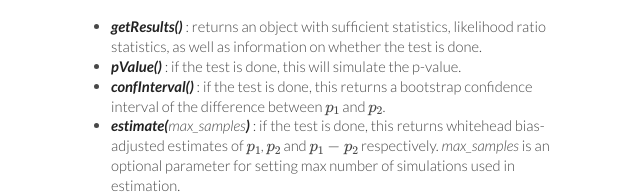
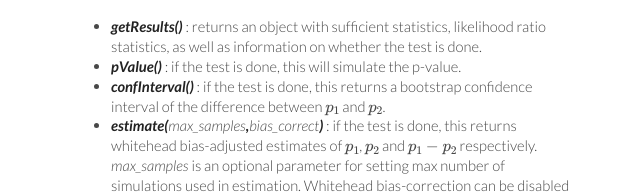
Before and after one commit to auduno/SeGLiR, a plain HTML site: page documentation/reference.html in a window 1280 px wide. Shown: the part 3103-3295 px from the top of the page, without its empty margins (499-1139 px from the left). Drawn offline with nearby package versions, Linux system fonts and the light colour scheme; some packages are replaced by stand-ins of ours.

Commit message:
Added documentation of optional parameter bias_correct

```diff
--- a/documentation/reference.html
+++ b/documentation/reference.html
@@ -349,7 +349,7 @@ If this function returns the strings "true" or "false", the test has finished. "
 <li><em><strong>getResults()</strong></em> : returns an object with sufficient statistics, likelihood ratio statistics, as well as information on whether the test is done.</li>
 <li><em><strong>pValue()</strong></em> : if the test is done, this will simulate the p-value.</li>
 <li><em><strong>confInterval()</strong></em> : if the test is done, this returns a bootstrap confidence interval of the difference between $p_1$ and $p_2$.</li>
-<li><em><strong>estimate(</strong>max_samples<strong>)</strong></em> : if the test is done, this returns whitehead bias-adjusted estimates of $p_1$, $p_2$ and $p_1 - p_2$ respectively. <em>max_samples</em> is an optional parameter for setting max number of simulations used in estimation.</li>
+<li><em><strong>estimate(</strong>max_samples<strong>,</strong>bias_correct<strong>)</strong></em> : if the test is done, this returns whitehead bias-adjusted estimates of $p_1$, $p_2$ and $p_1 - p_2$ respectively. <em>max_samples</em> is an optional parameter for setting max number of simulations used in estimation. Whitehead bias-correction can be disabled by setting optional parameter <em>bias_correct</em> to <em>false</em>.</li>
 <li><em><strong>getData()</strong></em> : returns two arrays with the sequences of samples of $X$ and $Y$ collected so far.</li>
 <li><em><strong>addData(</strong>{x : 1, y : 1}<strong>)</strong></em> : add data points from samples of $X$ and $Y$ respectively. Note that it's possible to add samples from $X$ and $Y$ separately. Returns <em>undefined</em> until test is finished, when it will return either <em>"true"</em> ($H_A$ was rejected) or <em>"false"</em> ($H_0$ was rejected) as a string. Note that after the test is finished, the instance will still store new samples added, but test statistics and conclusion will not be updated. All stored samples collected can be retrieved via <em>getData()</em>.</li>
 <li><em><strong>expectedSamplesize(</strong>p1, p2<strong>)</strong></em> : simulates the expected sample size needed for concluding a test with true parameters $p_1$ and $p_2$.</li>
@@ -409,7 +409,7 @@ test.estimate(); // returns [0, 1, -1]
 <li><em><strong>getResults()</strong></em> : returns an object with sufficient statistics, likelihood ratio statistics, as well as information on whether the test is done.</li>
 <li><em><strong>pValue()</strong></em> : if the test is done, this simulates the p-value.</li>
 <li><em><strong>confInterval()</strong></em> : if the test is done, this returns a bootstrap confidence interval of the difference between $\mu_1$ and $\mu_2$.</li>
-<li><em><strong>estimate(</strong>max_samples<strong>)</strong></em> : if the test is done, this returns whitehead bias-adjusted estimates of $\mu_1$, $\mu_2$ and $\mu_1 - \mu_2$ respectively. <em>max_samples</em> is an optional parameter for setting max number of simulations used in estimation.</li>
+<li><em><strong>estimate(</strong>max_samples<strong>,<strong>bias_correct</strong>)</strong></em> : if the test is done, this returns whitehead bias-adjusted estimates of $\mu_1$, $\mu_2$ and $\mu_1 - \mu_2$ respectively. <em>max_samples</em> is an optional parameter for setting max number of simulations used in estimation. Whitehead bias-correction can be disabled by setting optional parameter <em>bias_correct</em> to <em>false</em>.</li>
 <li><em><strong>getData()</strong></em> : returns two arrays with the sequences of samples of $X$ and $Y$ collected so far.</li>
 <li><em><strong>addData(</strong>{x : 9.2, y : 8.5}<strong>)</strong></em> : add data points from samples of $X$ and $Y$ respectively. Note that it's possible to add samples from $X$ and $Y$ separately. Returns <em>undefined</em> until test is finished, when it will return either <em>"true"</em> ($H_A$ was rejected) or <em>"false"</em> ($H_0$ was rejected) as a string. Note that after the test is finished, the instance will still store new data points added internally, but test statistics and conclusion will not be updated. All stored data points collected can be retrieved via <em>getData()</em>.</li>
 <li><em><strong>expectedSamplesize(</strong>[mu1,variance], [mu2,variance]<strong>)</strong></em> : simulates the expected sample size needed for concluding a test with true means $\mu_1$, $\mu_2$ and variance as given.</li>
@@ -462,7 +462,7 @@ test.estimate() // returns [4.1673, 7.9274, -3.7601]
 <ul>
 <li><em><strong>getResults()</strong></em> : returns an object with sufficient statistics, likelihood ratio statistics, as well as information on whether the test is done.</li>
 <li><em><strong>confInterval()</strong></em> : if the test is done, this returns a bootstrap confidence interval of the difference between $p_1$ and $p_2$.</li>
-<li><em><strong>estimate(</strong>max_samples<strong>)</strong></em> : if the test is done, this returns whitehead bias-adjusted estimates of $p_1$, $p_2$ and $p_1 - p_2$ respectively. <em>max_samples</em> is an optional parameter for setting max number of simulations used in estimation.</li>
+<li><em><strong>estimate(</strong>max_samples<strong>,<strong>bias_correct</strong>)</strong></em> : if the test is done, this returns whitehead bias-adjusted estimates of $p_1$, $p_2$ and $p_1 - p_2$ respectively. <em>max_samples</em> is an optional parameter for setting max number of simulations used in estimation. Whitehead bias-correction can be disabled by setting optional parameter <em>bias_correct</em> to <em>false</em>.</li>
 <li><em><strong>getData()</strong></em> : returns two arrays with the sequences of samples of $X$ and $Y$ collected so far.</li>
 <li><em><strong>addData(</strong>{x : 1, y : 1}<strong>)</strong></em> : add data points from samples of $X$ and $Y$ respectively. Note that it's possible to add samples from $X$ and $Y$ separately. Returns <em>undefined</em> until test is finished, when it will return either <em>"X"</em> (i.e. $p_1 > p_2$) or <em>"Y"</em> ($p_2 > p_1$) as a string. Note that after the test is finished, the instance will still store new sampels added, but test statistics and conclusion will not be updated. All stored samples collected can be retrieved via <em>getData()</em>.</li>
 <li><em><strong>expectedSamplesize(</strong>p1, p2<strong>)</strong></em> : simulates the expected sample size needed for concluding a test with true parameters $p_1$ and $p_2$.</li>
@@ -501,7 +501,7 @@ test.estimate(); // returns [0, 1, -1]
 <ul>
 <li><em><strong>getResults()</strong></em> : returns an object with sufficient statistics, likelihood ratio statistics, as well as information on whether the test is done.</li>
 <li><em><strong>confInterval()</strong></em> : if the test is done, this returns a bootstrap confidence interval of the difference between $\mu_1$ and $\mu_2$.</li>
-<li><em><strong>estimate(</strong>max_samples<strong>)</strong></em> : if the test is done, this returns whitehead bias-adjusted estimates of $\mu_1$, $\mu_2$ and $\mu_1 - \mu_2$ respectively. <em>max_samples</em> is an optional parameter for setting max number of simulations used in estimation.</li>
+<li><em><strong>estimate(</strong>max_samples<strong>,<strong>bias_correct</strong>)</strong></em> : if the test is done, this returns whitehead bias-adjusted estimates of $\mu_1$, $\mu_2$ and $\mu_1 - \mu_2$ respectively. <em>max_samples</em> is an optional parameter for setting max number of simulations used in estimation. Whitehead bias-correction can be disabled by setting optional parameter <em>bias_correct</em> to <em>false</em>.</li>
 <li><em><strong>getData()</strong></em> : returns two arrays with the sequences of samples of $X$ and $Y$ collected so far.</li>
 <li><em><strong>addData(</strong>{x : 2.3, y : 9.8}<strong>)</strong></em> : add data points from samples of $X$ and $Y$ respectively. Note that it's possible to add samples from $X$ and $Y$ separately. Returns <em>undefined</em> until test is finished, when it will return either <em>"X"</em> (i.e. $\mu_1 > \mu_2$) or <em>"Y"</em> ($\mu_2 > \mu_1$) as a string. Note that after the test is finished, the instance will still store new data points added internally, but test statistics and conclusion will not be updated. All stored data points collected can be retrieved via <em>getData()</em>.</li>
 <li><em><strong>expectedSamplesize(</strong>[mu_1,variance], [mu_2,variance]<strong>)</strong></em> : simulates the expected sample size needed for concluding a test with true means $\mu_1$, $\mu_2$ and variance as given.</li>
```
